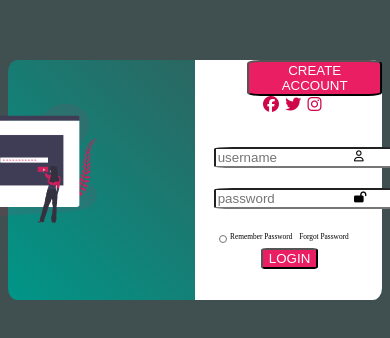
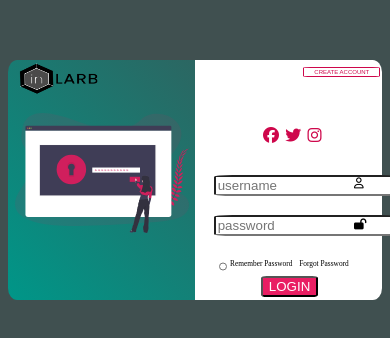
Before and after one commit to larbofficial/inLarb, a plain HTML site: page login/index.html in a window 390 px wide. Shown: the part 146-484 px from the top of the page. Drawn offline with Linux system fonts and the light colour scheme.

Commit message:
Update style.css

```diff
--- a/login/style.css
+++ b/login/style.css
@@ -27,33 +27,34 @@
     .logo {
         width: 5rem;
         height: 2rem;
-        margin-left: -11rem;
+        margin-left: 6%;
         margin-top: 2%;
     }
     .social-media-links {
         display: flex;
         margin-left: 33%;
+        margin-top: 26%;
     }
     .social-media-links i {
         padding-left: 5%;
         color: #ce074b;
     }
-    .left-half button {
+    .create-account {
         background-color: white;
         color: #ce074b;
         width: 41%;
         border: 1px solid #ce074b;
         font-size: 6px;
-        margin-top: 6%;
+        margin-top: 4%;
         margin-left: 58%;
     }
     form {
         margin-left: 10%;
-        margin-top: 19%;
+        margin-top: 17%;
     }
     .login-svg {
         width: 93%;
-        margin-top: 23%;
+        margin-top: 7%;
         margin-left: 4%;
     }
     .remember-forget {
```
